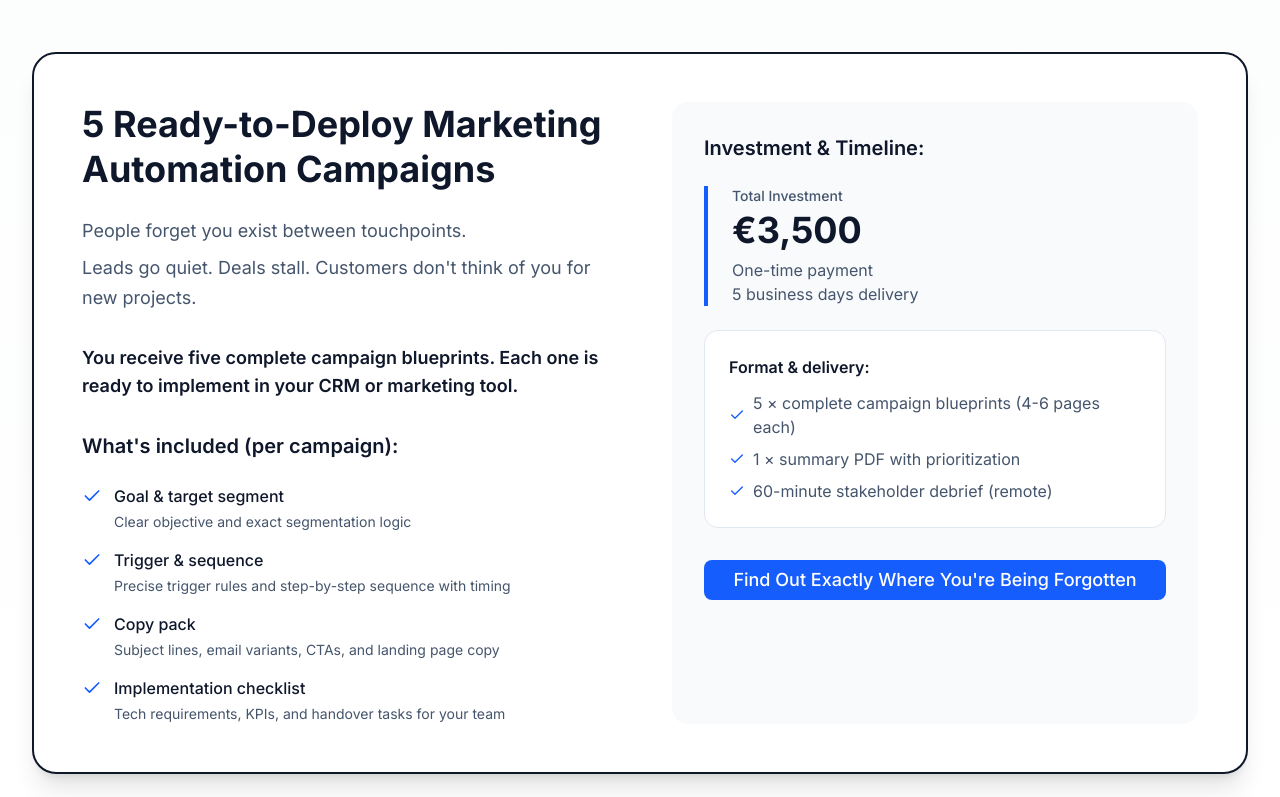
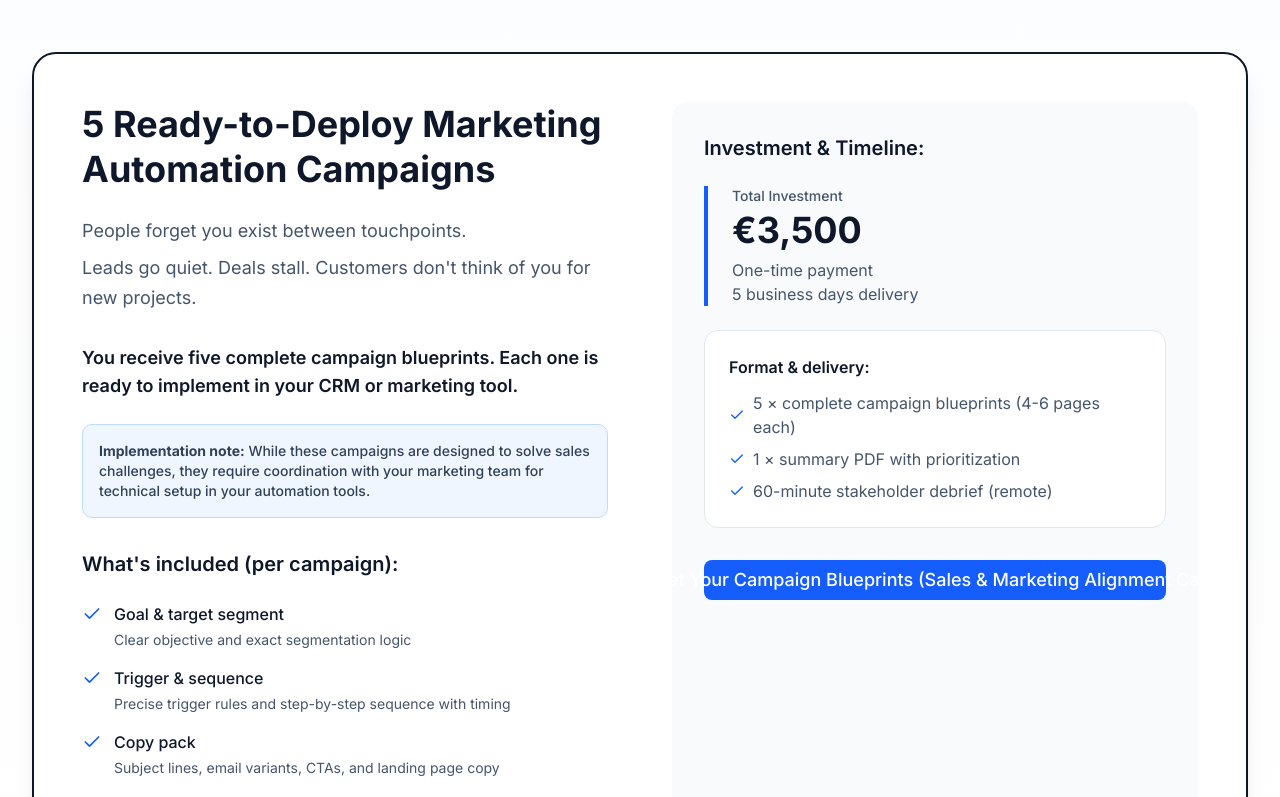
Before and after one commit to ymar/winpoint.nl, a Next.js app: page / in a window 1280 px wide. Shown: the part 462-1259 px from the top of the page. Built offline with nearby package versions, Linux system fonts and the light colour scheme.

Commit message:
Update page.tsx

```diff
--- a/app/page.tsx
+++ b/app/page.tsx
@@ -78,9 +78,15 @@ export default function HomePage() {
                     <span className="block mt-2">Leads go quiet. Deals stall. Customers don&apos;t think of you for new projects.</span>
                   </p>
 
-                  <p className="text-lg font-semibold text-slate-900 mb-8">
+                  <p className="text-lg font-semibold text-slate-900 mb-6">
                     You receive five complete campaign blueprints. Each one is ready to implement in your CRM or marketing tool.
                   </p>
+
+                  <div className="bg-blue-50 border border-blue-200 rounded-lg p-4 mb-8">
+                    <p className="text-sm font-medium text-slate-700">
+                      <strong>Implementation note:</strong> While these campaigns are designed to solve sales challenges, they require coordination with your marketing team for technical setup in your automation tools.
+                    </p>
+                  </div>
 
                   <h2 className="text-xl font-semibold text-slate-900 mb-6">What&apos;s included (per campaign):</h2>
 
@@ -161,7 +167,7 @@ export default function HomePage() {
                   </div>
 
                   <Button size="lg" className="w-full bg-blue-600 hover:bg-blue-700 text-white px-6 py-4 text-lg font-medium transition-all duration-200 hover:shadow-lg hover:scale-105" asChild>
-                    <a href="https://calendly.com/winpointnl/30min" target="_blank" rel="noopener noreferrer">Find Out Exactly Where You're Being Forgotten</a>
+                    <a href="https://calendly.com/winpointnl/30min" target="_blank" rel="noopener noreferrer">Get Your Campaign Blueprints (Sales & Marketing Alignment Call)</a>
                   </Button>
                 </div>
               </div>
@@ -243,7 +249,7 @@ export default function HomePage() {
                   asChild
                 >
                   <a href="https://calendly.com/winpointnl/30min" target="_blank" rel="noopener noreferrer">
-                    Find Out Exactly Where You're Being Forgotten
+                    Get Your Campaign Blueprints (Sales & Marketing Alignment Call)
                   </a>
                 </Button>
               </div>
```
